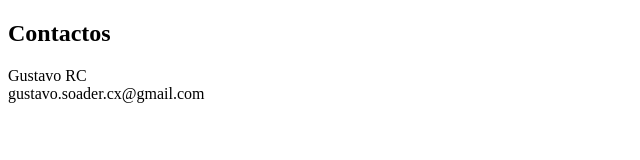
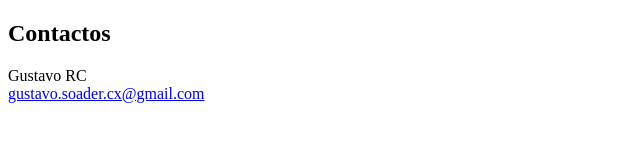
Before and after one commit to GustavoR0dr1gu3z/Prework_BEDU_Fronted_Fundamentals, a plain HTML site: page index.html in a window 1280 px wide. Shown: the whole page, without its empty margins (0-640 px from the left). Drawn offline with Linux system fonts and the light colour scheme.

Commit message:
Agregando en el div mi info

```diff
--- a/index.html
+++ b/index.html
@@ -15,7 +15,7 @@
                 Gustavo RC
             </div>
             <div id="email0" class="email">
-                gustavo.soader.cx@gmail.com
+                <a href="mailto:gustavo.soader.cx@gmail.com">gustavo.soader.cx@gmail.com</a>
             </div>
         </div>
     </div>
```
